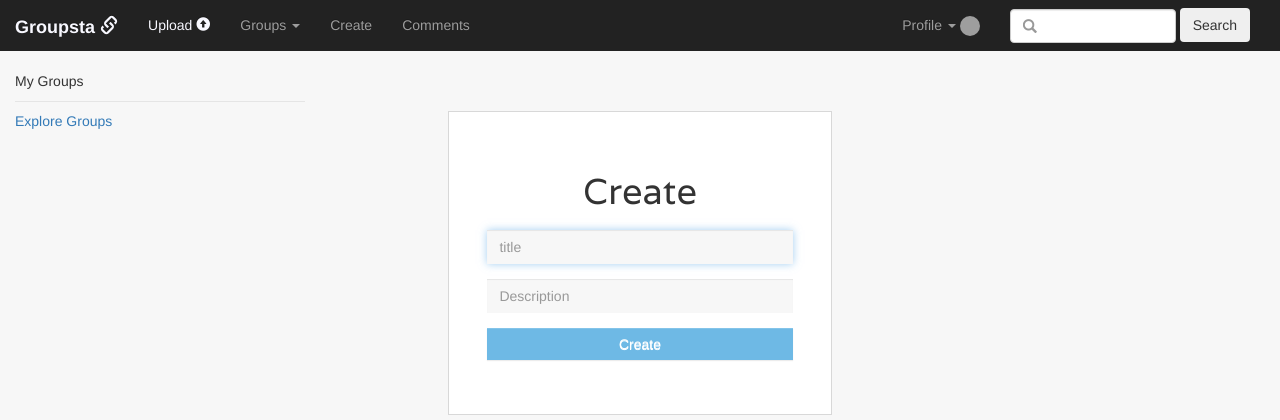
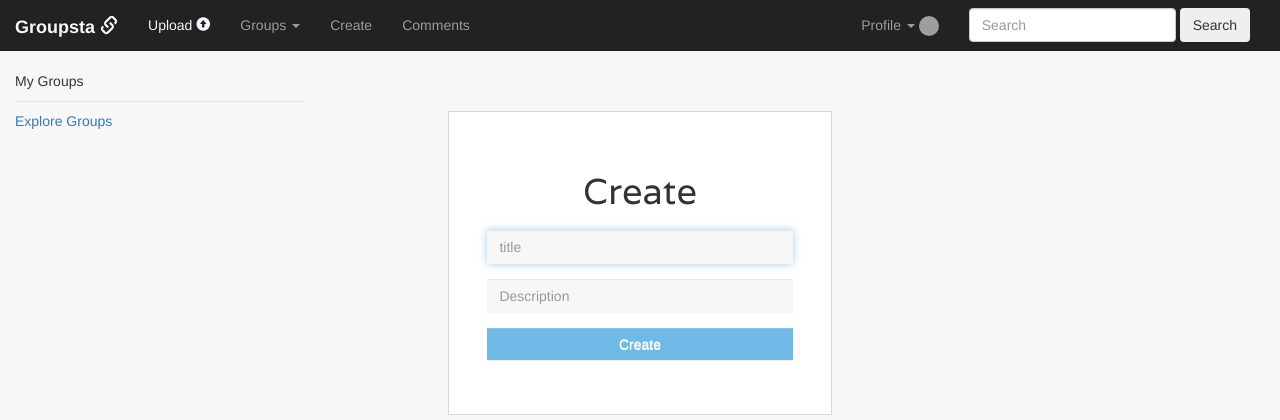
Before and after one commit to Wanghuaichen/groupsta, a Flask app: page /create in a window 1280 px wide. Shown: the top 420 px of the page. Run offline with Flask 2, Linux system fonts and the light colour scheme; a user stored in the database is signed in; some libraries are stand-ins or nearby versions; grey boxes are pictures that could not be loaded.

Commit message:
search werkt

```diff
--- a/templates/layout.html
+++ b/templates/layout.html
@@ -35,7 +35,7 @@
 					value = value.trim();
 					if(value != ""){
 						$.ajax({
-							url: "{{ url_for('search') }}",
+							url: "{{ url_for('livesearch') }}",
 							data: {searchText: value},
 							dataType: "json",
 							success: function(data){
@@ -64,9 +64,9 @@
             </div>
                 <div class="collapse navbar-collapse" id="bs-example-navbar">
                     {% if session.user_id %}
-                    <form class="navbar-form navbar-right" role="search">
+                    <form action="{{ url_for('search') }}" class="navbar-form navbar-right" role="search" method=post>
                         <div class="form-group">
-                            <input class="form-control glyphicon" placeholder="&#xe003" type="text" onkeyup="liveSearch(this.value)">
+                            <input class="form-control" placeholder="Search" type="text" onkeyup="liveSearch(this.value)" required>
                             <div id="result"></div>
                         </div>
                         <button type="submit" class="btn">Search</button>
```
